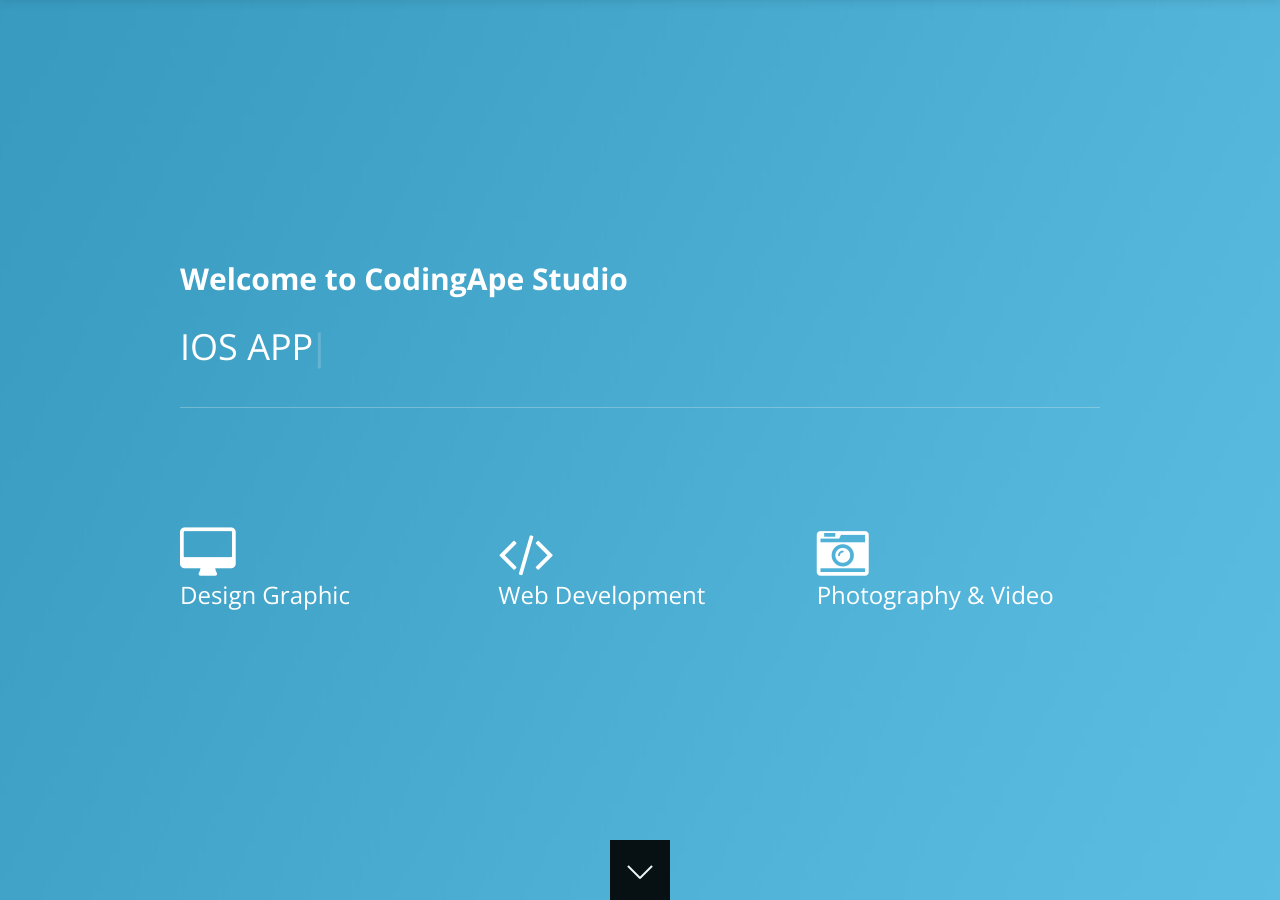
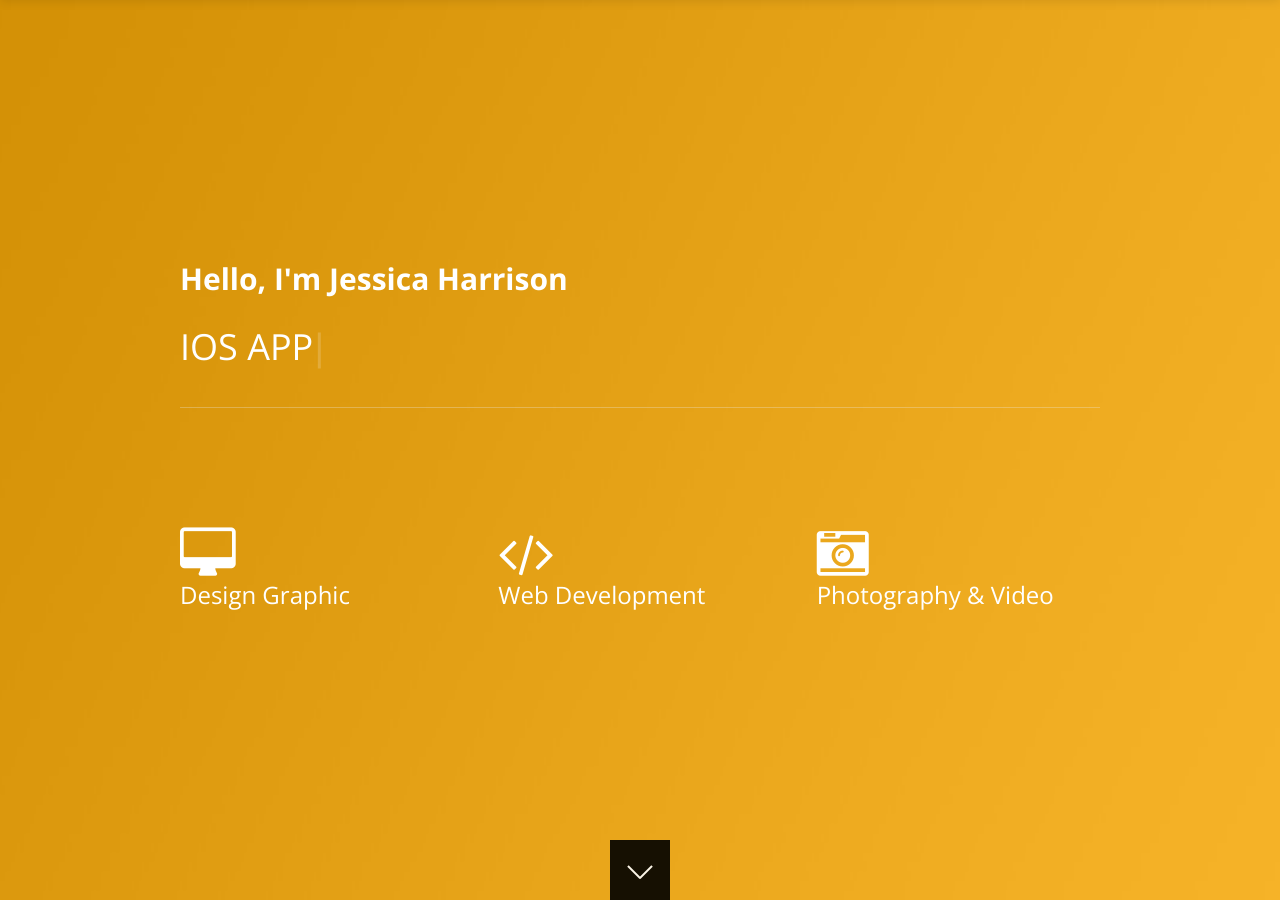
Before and after one commit to codingapestudio/codingapestudio.github.io, a Jekyll site: the page built from index.html, in a window 1280 px wide and 900 px high. Built offline with Jekyll 4.4.1, drawn with Linux system fonts in a browser that asks for light colours; nearby versions of some CDN libraries; the list of posts is cut into pages by our own code.

Commit message:
FIXED FUCKING BUG

```diff
--- a/_includes/homesection.html
+++ b/_includes/homesection.html
@@ -10,7 +10,7 @@
 
 
                 <!-- Overlay Color -->
-			<div class="overlay" style="background-color:rgba(64,179,223,0.85)">
+                <div class="overlay" style="background-color:rgba(246,167,4,0.85)">
 
 
                     <!-- Content Center -->
@@ -22,7 +22,7 @@
 
                             <div class="container">
 
-							<h3><strong>Welcome to CodingApe Studio</strong></h3><br>
+                            <h3><strong>Hello, I'm Jessica Harrison</strong></h3><br>
 
                             <div class="type-wrap">
                                 <span id="typed"></span>
@@ -65,7 +65,7 @@
 
 
         	<!-- Next Section -->
-		<a class="move" href="#services"><div class="next-section"></div></a>
+        	<a class="move" href="#about"><div class="next-section"></div></a>
         	<!-- Next Section -->
 
 
--- a/_includes/navigation.html
+++ b/_includes/navigation.html
@@ -13,9 +13,11 @@
 					<nav class="nav-collapse collapse">
 						<ul class="nav">
 							<li><a class="colapse-menu" href="#home">Home</a></li>
+                            <li><a class="colapse-menu" href="#services">Serives</a></li>
 							<li><a class="colapse-menu" href="#portfolio">Portfolio</a></li>
-					<li><a class="colapse-menu" href="#services">Serives&Solutions</a></li>
 							<li><a class="colapse-menu" href="#contact">Contact</a></li>
+
+
 						</ul>
 					</nav>
                     <!--/Navigation Menu-->
--- a/_layouts/default.html
+++ b/_layouts/default.html
@@ -1,7 +1,7 @@
-<!DOCTYPE>
+<!DOCTYPE html>
 <html>
 	{% include head.html %}
-	<body data-syp="scroll" data-target=".navbar" data-offset="75">
+	<body data-spy="scroll" data-target=".navbar" data-offset="75">
 		{% include preloader.html %}
 		{% include homesection.html %}
 
```
Also changed, not shown: 2 other files. Lines whose indentation alone changed are shown as unchanged.
